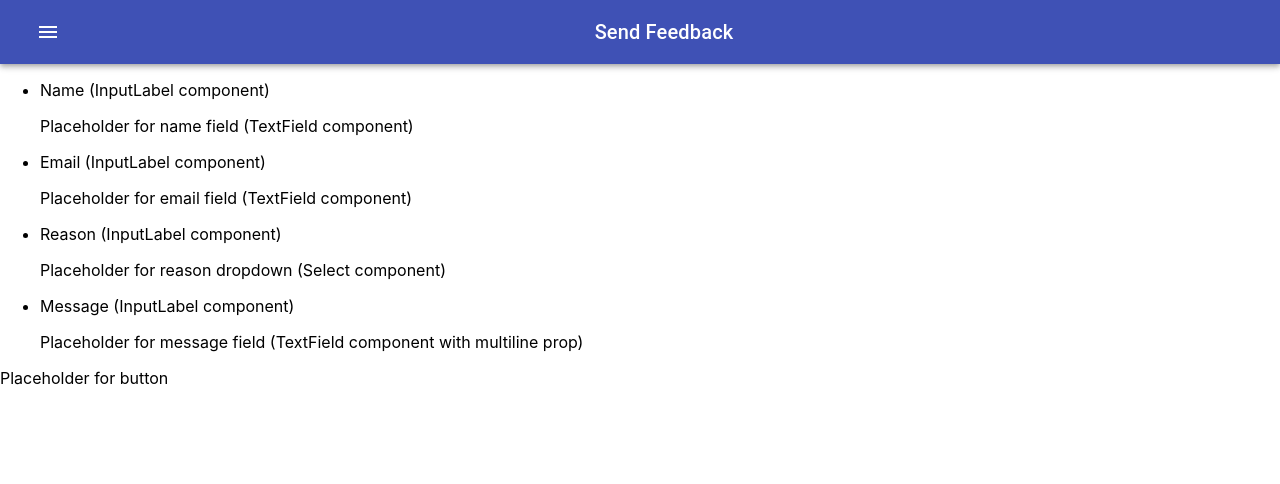
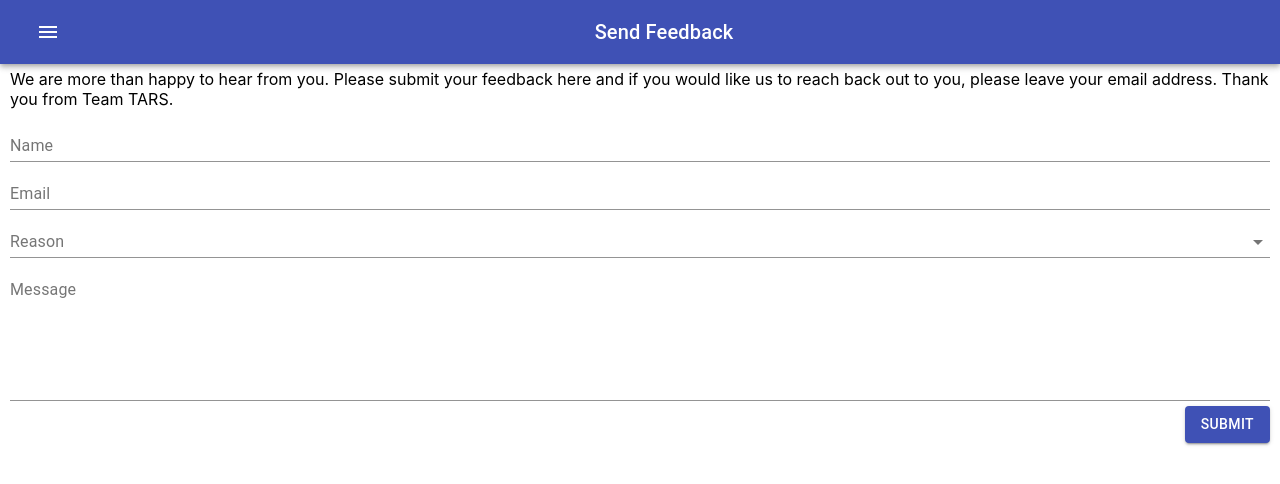
Before and after one commit to TeamTARS/SmartCycle, a React app: page /feedback in a window 1280 px wide. Shown: the top 484 px of the page. Built offline with nearby package versions, Linux system fonts and the light colour scheme.

Commit message:
Updated UI on About, Feedback page, and Help page

```diff
--- a/src/client/Pages/About.tsx
+++ b/src/client/Pages/About.tsx
@@ -7,8 +7,9 @@ class AboutPage extends React.Component<{}, {}> {
     return (
       <div className="About-Us-Page">
         <Header title="About Us" />
-        <h3>Meet Team TARS</h3>
-        <p>Placeholder for Academy Logo</p>
+        <div className="Utils-Spacing">
+          <h3 className="Title-Center">Meet Team TARS</h3>
+          {/* <p>Placeholder for Academy Logo</p> */}
           <p className="About-Us-Description">
             Team TARS is a team formed at the SAP Academy Of Engineering, aiming
             to prevent the Apocalypse since 2019. <br />
@@ -17,6 +18,7 @@ class AboutPage extends React.Component<{}, {}> {
             responsible citizen and making the world greener!
           </p>
         </div>
+      </div>
     );
   }
 }
--- a/src/client/Pages/CommonComponents/Header.tsx
+++ b/src/client/Pages/CommonComponents/Header.tsx
@@ -21,7 +21,6 @@ class Header extends React.Component<HeaderProps, {}> {
   render() {
     return (
       <div className="Header">
-        {/* TODO: Add styling */}
         {this.props.showMenu ? (
           <Menu title={this.props.title} />
         ) : (
--- a/src/client/Pages/Feedback.tsx
+++ b/src/client/Pages/Feedback.tsx
@@ -1,39 +1,66 @@
 import React from "react";
 
 import Header from "./CommonComponents/Header";
+import { TextField, MenuItem, Button } from "@material-ui/core";
 
 class FeedbackPage extends React.Component<{}, {}> {
   render() {
     return (
       <div className="Feedback-Page">
         <Header title="Send Feedback" />
-        {/* Should be a form element */}
-        <div className="Feedback-Form">
-          <ul>
-            {/* All <li> components should be replaced with FormControl components */}
-            <li>
-              <p>Name (InputLabel component)</p>
-              <p>Placeholder for name field (TextField component)</p>
-            </li>
-            <li>
-              <p>Email (InputLabel component)</p>
-              <p>Placeholder for email field (TextField component)</p>
-            </li>
-            <li>
-              <p>Reason (InputLabel component)</p>
-              <p>Placeholder for reason dropdown (Select component)</p>
-            </li>
-            <li>
-              <p>Message (InputLabel component)</p>
-              <p>
-                Placeholder for message field (TextField component with
-                multiline prop)
-              </p>
-            </li>
-          </ul>
-          {/* <Button variant="contained" color="primary">Submit</Button> */}
-          <p>Placeholder for button</p>
-        </div>
+        <p className="Utils-Spacing">
+          We are more than happy to hear from you. Please submit your feedback
+          here and if you would like us to reach back out to you, please leave
+          your email address. Thank you from Team TARS.
+        </p>
+        <form className="FeedbackForm Utils-Spacing">
+          <TextField
+            id="name"
+            label="Name"
+            fullWidth
+            className="FeedbackForm-Field"
+          />
+          <TextField
+            id="email"
+            label="Email"
+            type="email"
+            fullWidth
+            className="FeedbackForm-Field"
+          />
+          <TextField
+            id="reason"
+            label="Reason"
+            select
+            fullWidth
+            className="FeedbackForm-Field"
+          >
+            <MenuItem key={0} value="Praise">
+              Praise
+            </MenuItem>
+            <MenuItem key={0} value="Bug">
+              Found Bug
+            </MenuItem>
+            <MenuItem key={1} value="Support">
+              Support Needed
+            </MenuItem>
+            <MenuItem key={2} value="Other">
+              Other
+            </MenuItem>
+          </TextField>
+          <TextField
+            id="message"
+            label="Message"
+            rows={6}
+            multiline
+            fullWidth
+            className="FeedbackForm-Field"
+          />
+          <div className="FeedbackForm-Button">
+            <Button variant="contained" color="primary">
+              Submit
+            </Button>
+          </div>
+        </form>
       </div>
     );
   }
--- a/src/client/Pages/Help.tsx
+++ b/src/client/Pages/Help.tsx
@@ -7,17 +7,24 @@ class HelpPage extends React.Component<{}, {}> {
     return (
       <div className="Help-Page">
         <Header title="Help" />
-        <p>
-          We provide you three ways to get results: <br />
-          Camera(Recommended): Point your camera to the trash to get real-time
-          result <br />
-          Text: Type in the trash name to find the right category <br />
-          Voice: Press the microphone icon in the search bar and speak out the
-          trash name clearly <br />
-          Common recycling symbols in the Unites States(add several pictures
-          below): <br />
-          Placeholder for images here
-        </p>
+        <div className="Utils-Spacing">
+          <h3 className="Title-Center">
+            We provide you three ways to get results
+          </h3>
+          <p>
+            <span className="Help-Bold">Camera(Recommended):</span> Point your
+            camera to the trash to get real-time result <br />
+            <span className="Help-Bold">Text:</span> Type in the trash name to
+            find the right category <br />
+            <span className="Help-Bold">Voice:</span> Press the microphone icon
+            in the search bar and speak out the trash name clearly.
+          </p>
+          {/* <h3>
+            Common recycling symbols in the Unites States(add several pictures
+            below):
+          </h3>
+          <p>Placeholder for images here</p> */}
+        </div>
       </div>
     );
   }
--- a/src/client/app.css
+++ b/src/client/app.css
@@ -76,3 +76,21 @@
   flex-direction: row-reverse;
   margin-top: -4px;
 }
+
+.FeedbackForm-Field {
+  margin-top: 10px;
+}
+
+.FeedbackForm-Button {
+  display: flex;
+  flex-direction: row-reverse;
+  margin-top: 5px;
+}
+
+.Help-Bold {
+  font-weight: bold;
+}
+
+.Title-Center {
+  text-align: center;
+}
```
Lines whose indentation alone changed are shown as unchanged.
